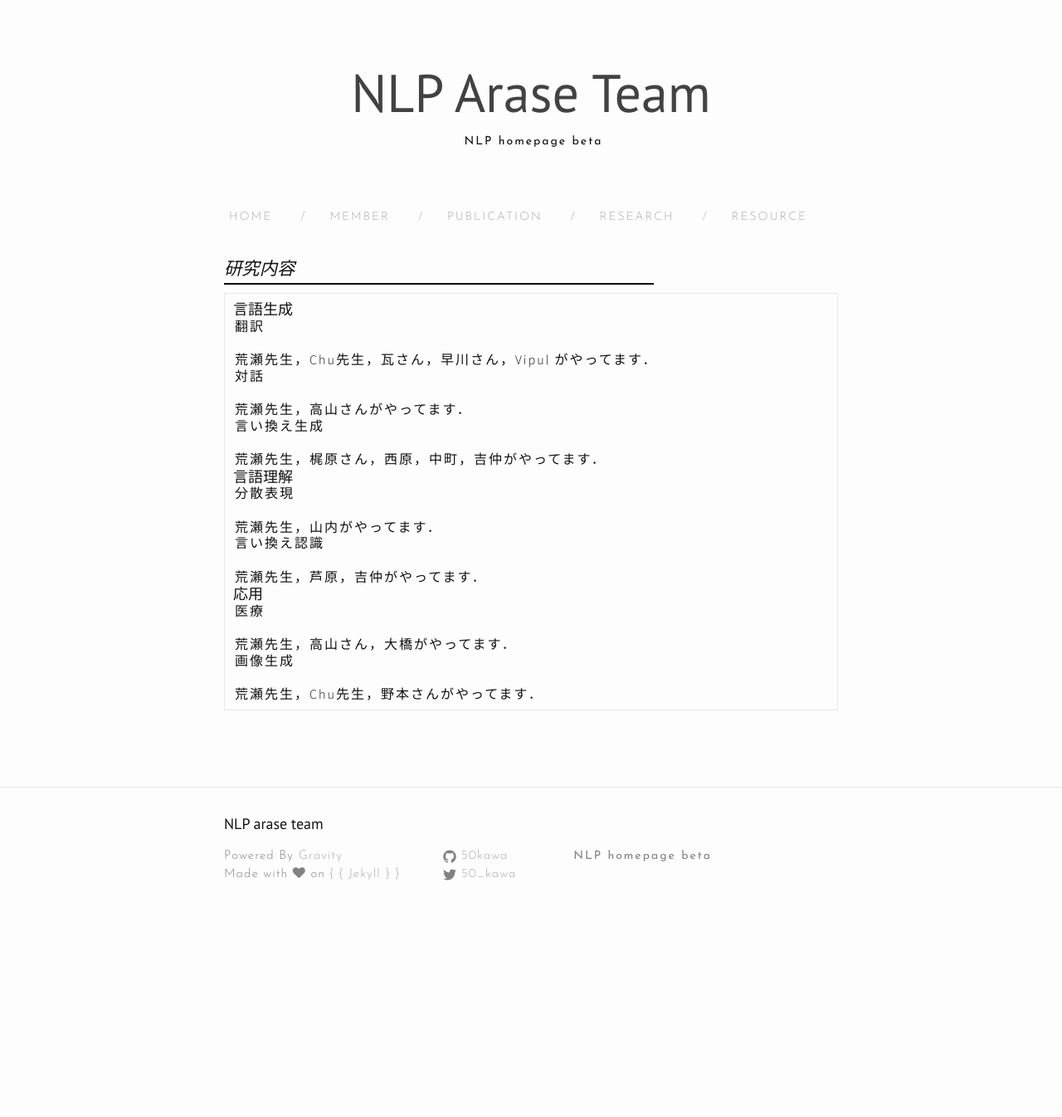
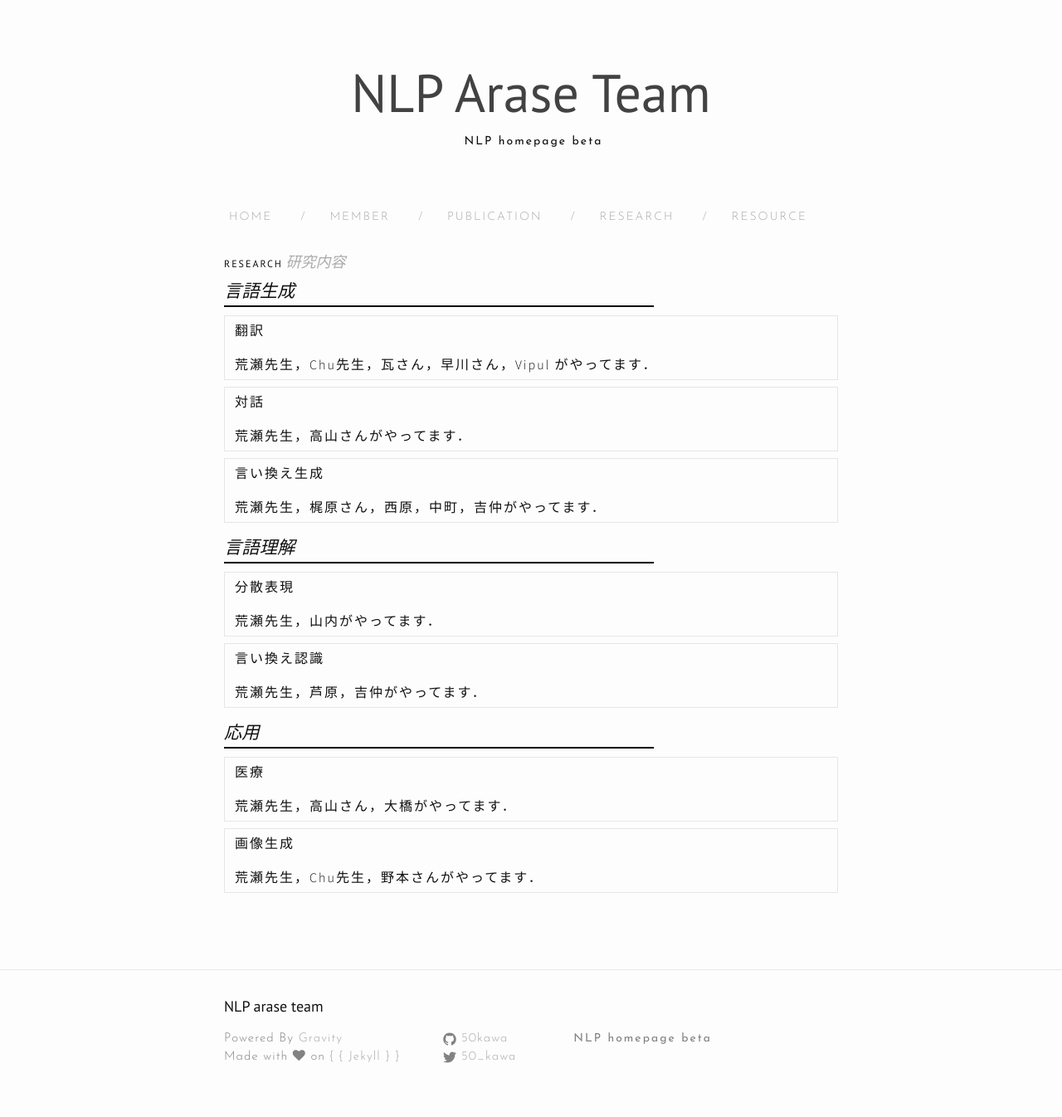
Before and after one commit to nlp-arase/nlp-arase.github.io, a Jekyll site: the page built from research.md, in a window 1280 px wide. Shown: the whole page at 83% size. Built offline with Jekyll 4.4.1, drawn with Linux system fonts in a browser that asks for light colours; nearby versions of some CDN libraries; before the commit the page ends 1126 px from its top, so only the background shows below that.

Commit message:
update division

```diff
--- a/research.md
+++ b/research.md
@@ -2,15 +2,18 @@
 layout: page
 title : Research
 permalink: /research/
+category: "research"
+tagline: "研究内容"
 ---
 
-<h3 class="member-role"><span>研究内容</span></h3>
-<div class="member-content">
+<div>
 {% for UT in site.data.research %}
-    <span>{{ UT.UpperTheme }}</span>
+    <h3 class="member-role"><span>{{ UT.UpperTheme }}</span></h3>
     {% for LT in UT.LowerTheme %}
-        <div class="research-theme">{{ LT.theme }}</div><BR>
-        <div class="research-content">{{ LT.contents }}</div>
+        <div class="member-content">
+            <div class="research-theme">{{ LT.theme }}</div><BR>
+            <div class="research-content">{{ LT.contents }}</div>
+        </div>
     {% endfor %}
 {% endfor %}
 </div>
```
